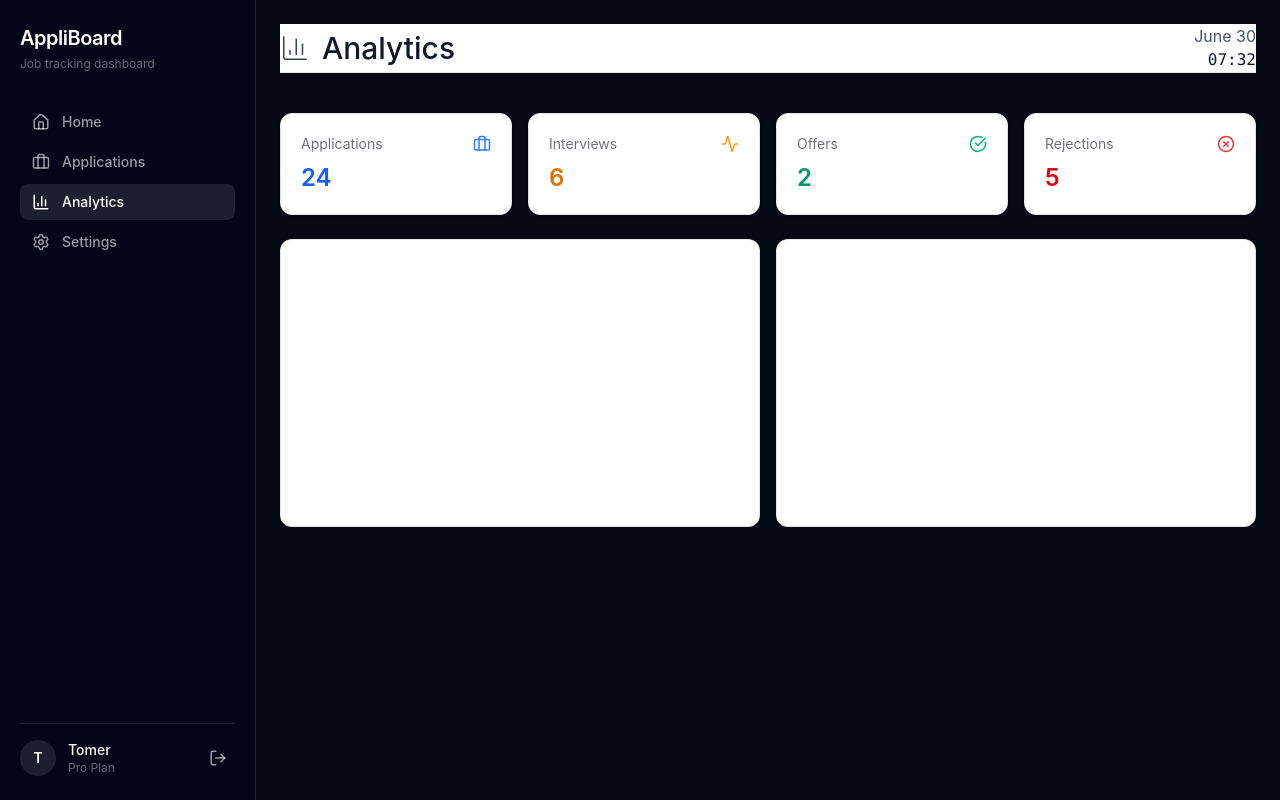
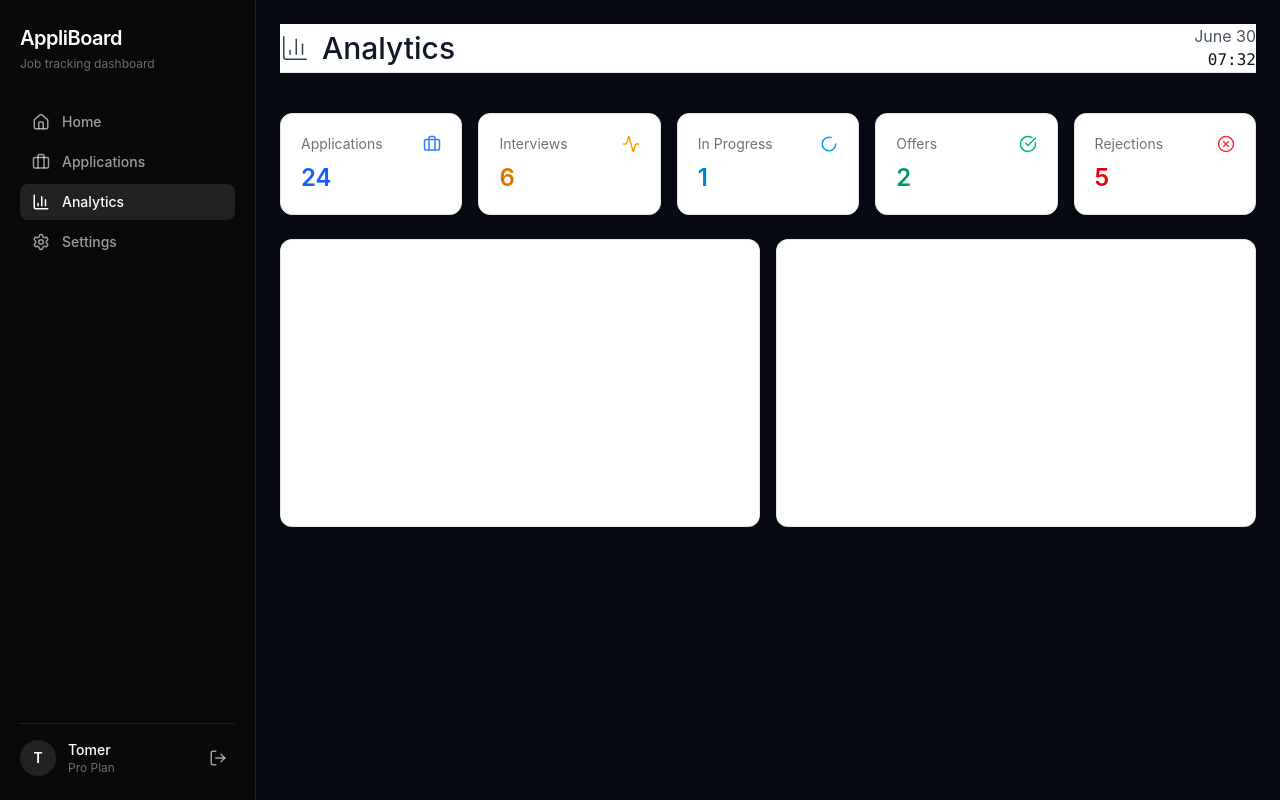
Before and after one commit to TomerP750/AppliBoard, a React (Vite) app in the folder frontend/: page /dashboard/analytics in a window 1280 px wide. Built offline with nearby package versions, Linux system fonts and the light colour scheme.

Commit message:
sidebar bg color change, stat card color add

```diff
--- a/frontend/src/features/dashboard/analytics/components/StatCard.tsx
+++ b/frontend/src/features/dashboard/analytics/components/StatCard.tsx
@@ -3,7 +3,7 @@ import type { LucideIcon } from "lucide-react";
 type StatCardProps = {
     title: string;
     value: number | string;
-    color?: "default" | "blue" | "green" | "amber" | "red";
+    color?: "default" | "blue" | "green" | "amber" | "red" | "sky";
     icon?: LucideIcon;
 };
 
@@ -28,6 +28,10 @@ const colorMap = {
         text: "text-red-600 dark:text-red-400",
         icon: "text-red-500 dark:text-red-400",
     },
+    sky: {
+    text: "text-sky-600 dark:text-sky-400",
+    icon: "text-sky-500 dark:text-sky-400",
+},
 } as const;
 
 export function StatCard({title,value,color = "default",icon: Icon,}: StatCardProps) {
--- a/frontend/src/features/dashboard/analytics/components/WeeklySentChart.tsx
+++ b/frontend/src/features/dashboard/analytics/components/WeeklySentChart.tsx
@@ -2,7 +2,7 @@
 
 export function WeeklySentChart() {
     return (
-        <figure className="w-full h-72 rounded-xl border border-black/10 dark:border-white/10 bg-white dark:bg-[#0b0f19] p-4">
+        <figure className="w-full h-72 rounded-xl border border-black/10 dark:border-white/10 bg-white dark:bg-zinc-900 p-4">
 
         </figure>
     );
--- a/frontend/src/features/dashboard/analytics/pages/AnalyticsPage.tsx
+++ b/frontend/src/features/dashboard/analytics/pages/AnalyticsPage.tsx
@@ -1,4 +1,4 @@
-import { ActivityIcon, BarChart3, Briefcase, CheckCircle, XCircle } from "lucide-react";
+import { ActivityIcon, BarChart3, Briefcase, CheckCircle, Loader2, XCircle } from "lucide-react";
 import { DashboardHeader } from "../../layout/DashboardHeader";
 import { StatCard } from "../components/StatCard";
 import { WeeklySentChart } from "../components/WeeklySentChart";
@@ -11,17 +11,18 @@ export function AnalyticsPage() {
 
             <DashboardHeader Icon={BarChart3} title={"Analytics"} />
 
-            <section className="max-w-8xl grid grid-cols-1 sm:grid-cols-2 lg:grid-cols-4 gap-4 mt-10">
+            <section className="max-w-8xl grid grid-cols-1 sm:grid-cols-2 lg:grid-cols-5 gap-4 mt-10">
 
                 <StatCard title="Applications" value={24} color="blue" icon={Briefcase} />
                 <StatCard title="Interviews" value={6} color="amber" icon={ActivityIcon} />
+                <StatCard title="In Progress" value={1} color="sky" icon={Loader2} />
                 <StatCard title="Offers" value={2} color="green" icon={CheckCircle} />
                 <StatCard title="Rejections" value={5} color="red" icon={XCircle} />
 
             </section>
 
 
-            <section className="max-w-7xl mx-auto w-full grid grid-cols-1 lg:grid-cols-2 gap-4 mt-6">
+            <section className="max-w-7xl mx-auto w-full grid grid-cols-1 lg:grid-cols-2 gap-4 mt-4 lg:mt-6">
                 <WeeklySentChart />
                 <WeeklySentChart />
             </section>
--- a/frontend/src/features/dashboard/layout/sidebar/Sidebar.tsx
+++ b/frontend/src/features/dashboard/layout/sidebar/Sidebar.tsx
@@ -4,7 +4,7 @@ import { navItems } from "./navItems";
 
 export function Sidebar() {
     return (
-        <aside className="hidden md:flex h-screen w-64 flex-col border-r border-white/10 bg-slate-950 text-white px-5 py-6">
+        <aside className="hidden md:flex h-screen w-64 flex-col border-r border-white/10 bg-zinc-950 text-white px-5 py-6">
 
             {/* Brand */}
             <div className="mb-8">
```
